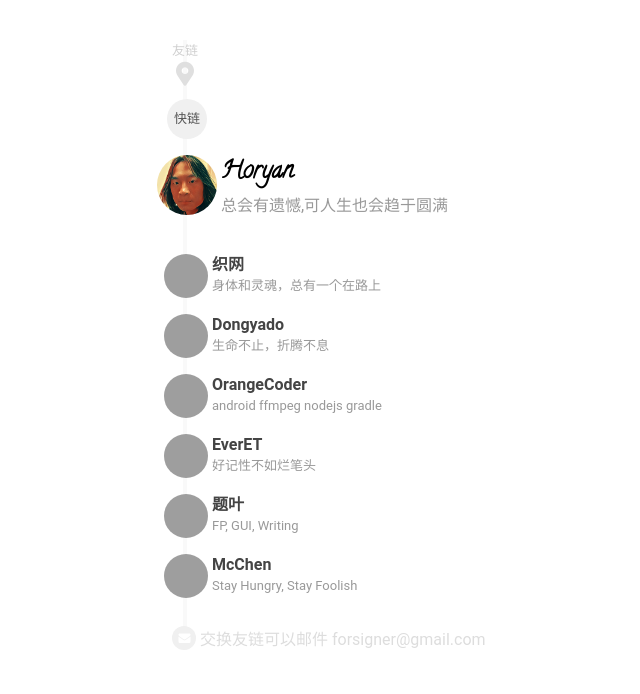
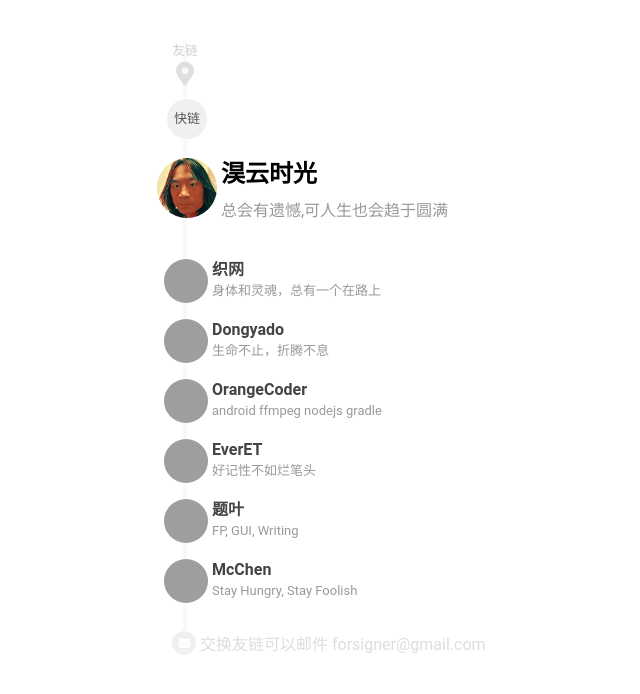
Before and after one commit to gslancer/horyan.github.io, a plain HTML site: page link/index.html in a window 1280 px wide. Shown: the whole page, without its empty margins (207-847 px from the left). Drawn offline with Linux system fonts and the light colour scheme; some packages are replaced by stand-ins of ours; grey boxes are pictures that could not be loaded; a script that the page names is missing.

Commit message:
Update index.html

```diff
--- a/link/index.html
+++ b/link/index.html
@@ -7,7 +7,7 @@
 <head>
   <meta charset="utf-8">
 
-  <title>link | 淏云的blog</title>
+  <title>link | 淏云时光</title>
 
   <meta name="viewport" content="width=device-width, initial-scale=1, maximum-scale=1">
 
@@ -191,7 +191,7 @@
     </a>
     <div class="info">
       <h3 class="name" style="font-family: calligraffittiregular">
-        Horyan
+        淏云时光
       </h3>
       <div class="slogan">
         总会有遗憾,可人生也会趋于圆满
```
